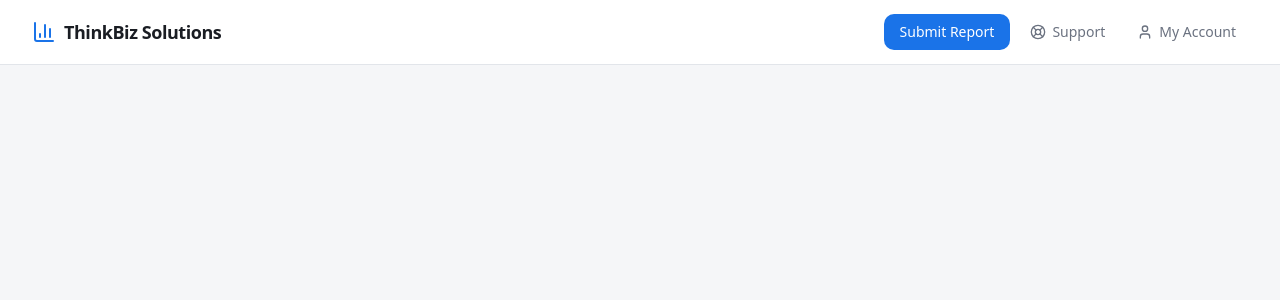
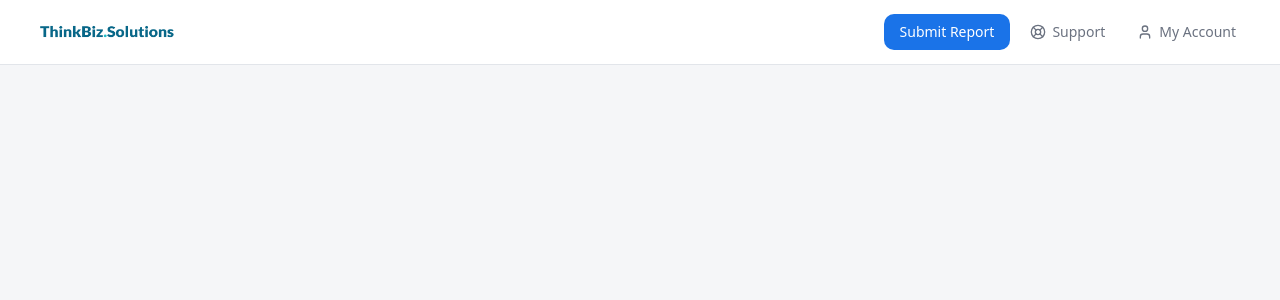
Before and after one commit to hammondsmedia/thinkbiz-dashboard, a Next.js app: page /profile in a window 1280 px wide. Shown: the top 300 px of the page. Built offline with nearby package versions, Linux system fonts and the light colour scheme; no server answers.

Commit message:
added logo to nav

```diff
--- a/components/navbar.tsx
+++ b/components/navbar.tsx
@@ -1,7 +1,8 @@
 "use client";
 
 import Link from "next/link";
-import { BarChart3, LogOut, User, LifeBuoy } from "lucide-react";
+import Image from "next/image";
+import { User, LifeBuoy } from "lucide-react";
 
 export function Navbar() {
   return (
@@ -11,10 +12,13 @@ export function Navbar() {
           href="/dashboard"
           className="flex items-center gap-2 text-foreground transition-opacity hover:opacity-80"
         >
-          <BarChart3 className="h-6 w-6 text-primary" aria-hidden="true" />
-          <span className="text-lg font-semibold tracking-tight">
-            ThinkBiz Solutions
-          </span>
+          <Image
+            src="/thinkbiz-logo-horizontal.png"
+            alt="ThinkBiz Solutions Logo"
+            width={150}
+            height={40}
+            priority
+          />
         </Link>
 
         <div className="flex items-center gap-1 sm:gap-2">
```
Also changed, not shown: public/thinkbiz-logo-horizontal.png (renamed from public/Copy of ThinkBiz Logo - Horizontal 1 - 1080x300.png).
